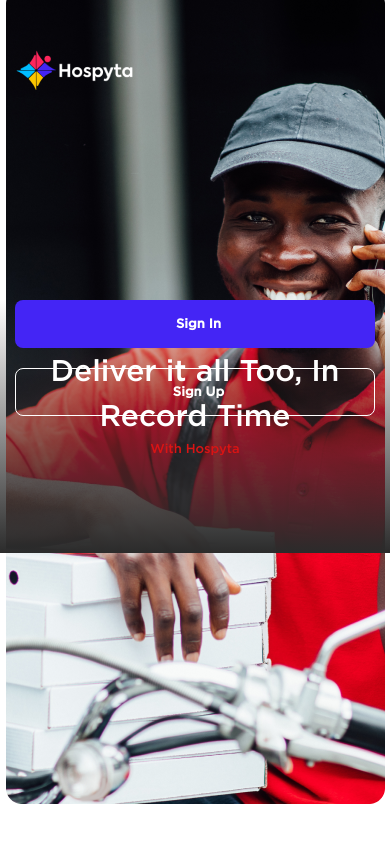
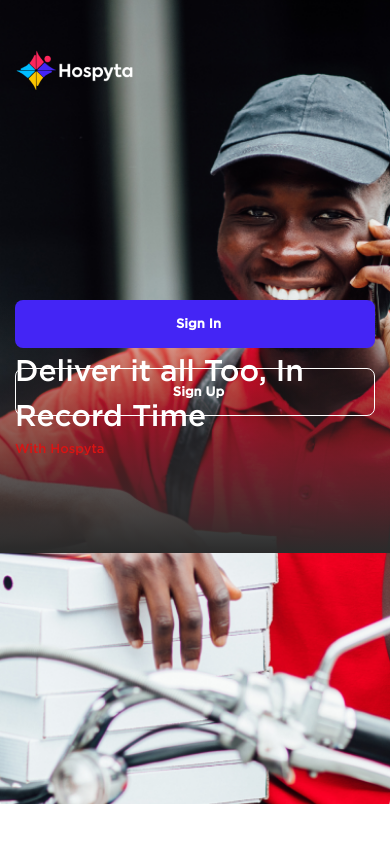
Before and after one commit to cosmascj/health-connect, a React Native app: screen / in a window 390 px wide. Built offline with nearby package versions, Linux system fonts and the light colour scheme.

Commit message:
Update Onboarding.tsx

```diff
--- a/src/modules/Auth/Onboarding.tsx
+++ b/src/modules/Auth/Onboarding.tsx
@@ -70,7 +70,7 @@ export const Onboarding = ({ navigation }: StackNavigationProps<AuthRoutes, 'Onb
                         return (
                             <View style={styles.swipeCont}>
 
-                                <ImageBackground source={item.url} resizeMode="contain" style={{ width: width, flex: 1 }}>
+                                <ImageBackground source={item.url} resizeMode='cover' style={{ width: width, flex: 1, }}>
                                     <View style={{ position: 'absolute', marginTop: '15%' }}>
                                         <Image source={item.logo} />
                                     </View>
@@ -84,10 +84,10 @@ export const Onboarding = ({ navigation }: StackNavigationProps<AuthRoutes, 'Onb
                                         style={{ flex: 1, width: width, marginTop: '80%', overflow: 'hidden', }}
                                     >
                                         <View style={{ position: 'absolute', top: -10, padding: 15 }}>
-                                            <Text style={{ fontSize: 30, color: pallets.white, textAlign: 'center' }} fontWeight='600'>
+                                            <Text style={{ fontSize: 30, color: pallets.white, }} fontWeight='600'>
                                                 {item.text}
                                             </Text>
-                                            <Text style={{ color: pallets.red, textAlign: 'center' }}>With Hospyta</Text>
+                                            <Text style={{ color: pallets.red }}>With Hospyta</Text>
                                         </View>
 
                                         <View style={{ marginTop: 'auto', marginBottom: '35%', paddingHorizontal: 15 }}>
```
